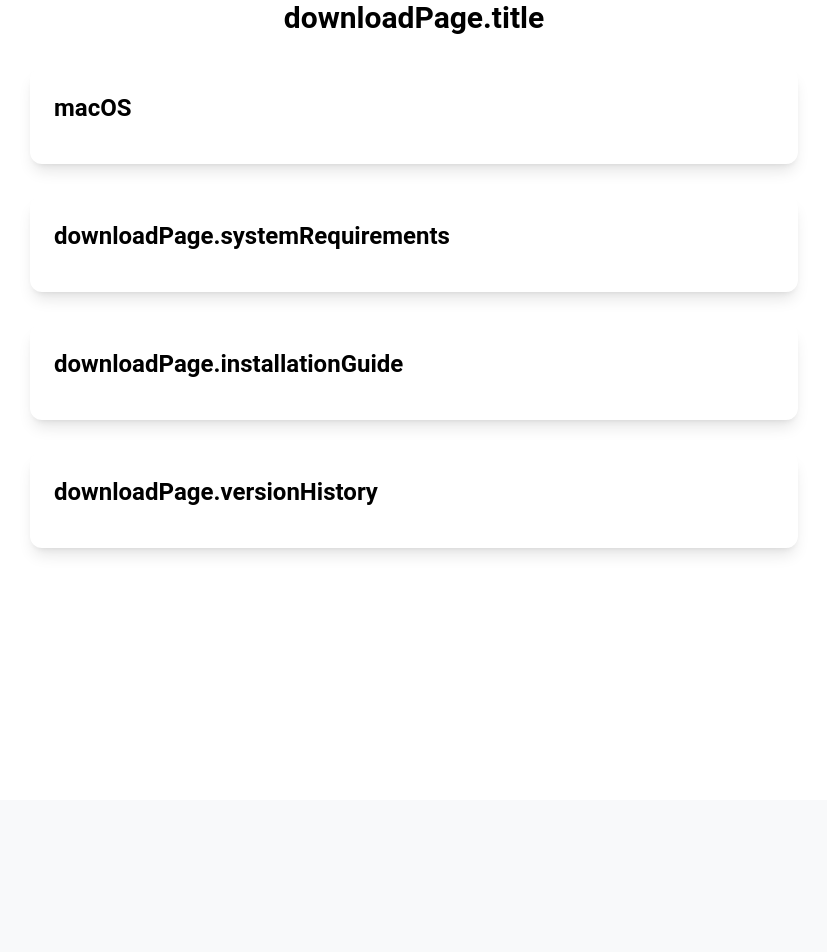
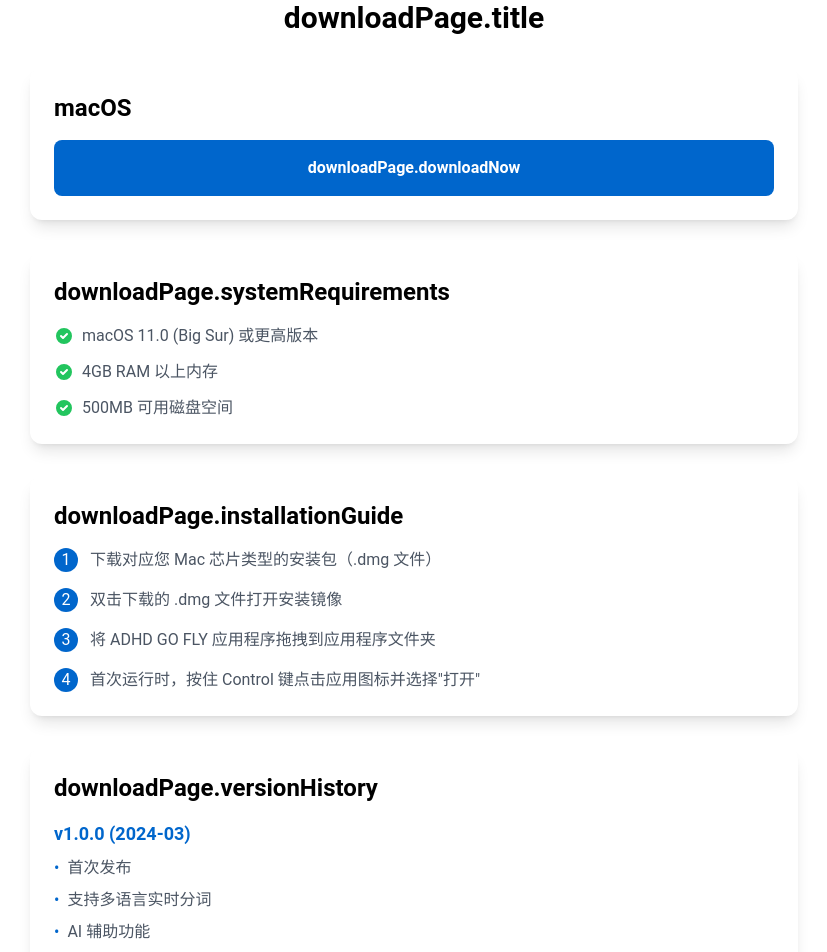
Before and after one commit to getofferhelp/adhdgofly-landing-page, a Vue app: page /download in a window 1280 px wide. Shown: the top 952 px of the page, without its empty margins (226-1053 px from the left). Before the commit the page ends 800 px from the top, so only its background shows below. Built offline with nearby package versions, Linux system fonts and the light colour scheme.

Commit message:
下载页面

```diff
--- a/src/locales/zh.json
+++ b/src/locales/zh.json
@@ -1,4 +1,23 @@
 {
+
+  "downloadPage": {
+    "title": "下载 ADHD GO FLY",
+    "downloadNow": "立即下载",
+    "systemRequirements": "系统要求",
+    "installationGuide": "安装指南",
+    "versionHistory": "版本历史",
+    "requirements": {
+      "os": "macOS 11.0 (Big Sur) 或更高版本",
+      "ram": "4GB RAM 以上内存",
+      "disk": "500MB 可用磁盘空间"
+    },
+    "installation": {
+      "step1": "下载对应您 Mac 芯片类型的安装包（.dmg 文件）",
+      "step2": "双击下载的 .dmg 文件打开安装镜像",
+      "step3": "将 ADHD GO FLY 应用程序拖拽到应用程序文件夹",
+      "step4": "首次运行时，按住 Control 键点击应用图标并选择 '打开' "
+    }
+  },
   "meta": {
     "title": "ADHD GO FLY - 多语言阅读编辑工具",
     "description": "为ADHD群体量身打造的多语言阅读编辑工具，提供智能分词、AI辅助、专注模式等功能。"
--- a/src/views/Download.vue
+++ b/src/views/Download.vue
@@ -6,20 +6,16 @@
         {{ $t('downloadPage.title') }}
       </h1>
 
-      <!-- 版本选择区域 -->
       <div class="max-w-3xl mx-auto">
         <!-- macOS 下载选项 -->
         <div class="bg-white dark:bg-gray-800 rounded-xl p-6 shadow-lg mb-8">
           <h2 class="text-2xl font-semibold mb-4 dark:text-white">macOS</h2>
           <div class="space-y-4">
-            <!-- Apple Silicon 版本 -->
-            <div class="download-option">
-              <!-- 与 Modal 中相似的下载按钮 -->
-            </div>
-            <!-- Intel 版本 -->
-            <div class="download-option">
-              <!-- 与 Modal 中相似的下载按钮 -->
-            </div>
+            <DownloadModal :show="showDownloadModal" @close="showDownloadModal = false" @download="handleDownload" />
+            <button @click="showDownloadModal = true"
+                    class="w-full btn-primary p-4 text-center">
+              {{ $t('downloadPage.downloadNow') }}
+            </button>
           </div>
         </div>
 
@@ -28,7 +24,26 @@
           <h2 class="text-2xl font-semibold mb-4 dark:text-white">
             {{ $t('downloadPage.systemRequirements') }}
           </h2>
-          <!-- 系统要求内容 -->
+          <ul class="space-y-3 text-gray-600 dark:text-gray-300">
+            <li class="flex items-start">
+              <svg class="w-5 h-5 text-green-500 mr-2 mt-0.5" fill="currentColor" viewBox="0 0 20 20">
+                <path fill-rule="evenodd" d="M10 18a8 8 0 100-16 8 8 0 000 16zm3.707-9.293a1 1 0 00-1.414-1.414L9 10.586 7.707 9.293a1 1 0 00-1.414 1.414l2 2a1 1 0 001.414 0l4-4z" clip-rule="evenodd"/>
+              </svg>
+              <span>macOS 11.0 (Big Sur) 或更高版本</span>
+            </li>
+            <li class="flex items-start">
+              <svg class="w-5 h-5 text-green-500 mr-2 mt-0.5" fill="currentColor" viewBox="0 0 20 20">
+                <path fill-rule="evenodd" d="M10 18a8 8 0 100-16 8 8 0 000 16zm3.707-9.293a1 1 0 00-1.414-1.414L9 10.586 7.707 9.293a1 1 0 00-1.414 1.414l2 2a1 1 0 001.414 0l4-4z" clip-rule="evenodd"/>
+              </svg>
+              <span>4GB RAM 以上内存</span>
+            </li>
+            <li class="flex items-start">
+              <svg class="w-5 h-5 text-green-500 mr-2 mt-0.5" fill="currentColor" viewBox="0 0 20 20">
+                <path fill-rule="evenodd" d="M10 18a8 8 0 100-16 8 8 0 000 16zm3.707-9.293a1 1 0 00-1.414-1.414L9 10.586 7.707 9.293a1 1 0 00-1.414 1.414l2 2a1 1 0 001.414 0l4-4z" clip-rule="evenodd"/>
+              </svg>
+              <span>500MB 可用磁盘空间</span>
+            </li>
+          </ul>
         </div>
 
         <!-- 安装指南 -->
@@ -36,7 +51,24 @@
           <h2 class="text-2xl font-semibold mb-4 dark:text-white">
             {{ $t('downloadPage.installationGuide') }}
           </h2>
-          <!-- 安装指南内容 -->
+          <ol class="space-y-4 text-gray-600 dark:text-gray-300">
+            <li class="flex items-start">
+              <span class="flex-shrink-0 w-6 h-6 rounded-full bg-nva-noun text-white flex items-center justify-center mr-3">1</span>
+              <p>下载对应您 Mac 芯片类型的安装包（.dmg 文件）</p>
+            </li>
+            <li class="flex items-start">
+              <span class="flex-shrink-0 w-6 h-6 rounded-full bg-nva-noun text-white flex items-center justify-center mr-3">2</span>
+              <p>双击下载的 .dmg 文件打开安装镜像</p>
+            </li>
+            <li class="flex items-start">
+              <span class="flex-shrink-0 w-6 h-6 rounded-full bg-nva-noun text-white flex items-center justify-center mr-3">3</span>
+              <p>将 ADHD GO FLY 应用程序拖拽到应用程序文件夹</p>
+            </li>
+            <li class="flex items-start">
+              <span class="flex-shrink-0 w-6 h-6 rounded-full bg-nva-noun text-white flex items-center justify-center mr-3">4</span>
+              <p>首次运行时，按住 Control 键点击应用图标并选择"打开"</p>
+            </li>
+          </ol>
         </div>
 
         <!-- 版本历史 -->
@@ -44,9 +76,53 @@
           <h2 class="text-2xl font-semibold mb-4 dark:text-white">
             {{ $t('downloadPage.versionHistory') }}
           </h2>
-          <!-- 版本历史内容 -->
+          <div class="space-y-6">
+            <div class="version-item">
+              <h3 class="text-lg font-semibold text-nva-noun dark:text-blue-400">v1.0.0 (2024-03)</h3>
+              <ul class="mt-2 space-y-2 text-gray-600 dark:text-gray-300">
+                <li class="flex items-start">
+                  <span class="text-nva-noun dark:text-blue-400 mr-2">•</span>
+                  <span>首次发布</span>
+                </li>
+                <li class="flex items-start">
+                  <span class="text-nva-noun dark:text-blue-400 mr-2">•</span>
+                  <span>支持多语言实时分词</span>
+                </li>
+                <li class="flex items-start">
+                  <span class="text-nva-noun dark:text-blue-400 mr-2">•</span>
+                  <span>AI 辅助功能</span>
+                </li>
+                <li class="flex items-start">
+                  <span class="text-nva-noun dark:text-blue-400 mr-2">•</span>
+                  <span>专注模式</span>
+                </li>
+              </ul>
+            </div>
+          </div>
         </div>
       </div>
     </div>
   </div>
 </template>
+
+<script setup lang="ts">
+import { ref } from 'vue'
+import DownloadModal from '@/components/DownloadModal.vue'
+
+const showDownloadModal = ref(false)
+
+const handleDownload = (arch: 'arm64' | 'x64') => {
+  const url = arch === 'arm64'
+    ? '/downloads/adhdgofly-arm64.dmg'
+    : '/downloads/adhdgofly-x64.dmg'
+
+  window.location.href = url
+  showDownloadModal.value = false
+}
+</script>
+
+<style scoped>
+.btn-primary {
+  @apply bg-nva-noun text-white rounded-lg font-semibold hover:bg-opacity-90 transition-all duration-300;
+}
+</style>
```
